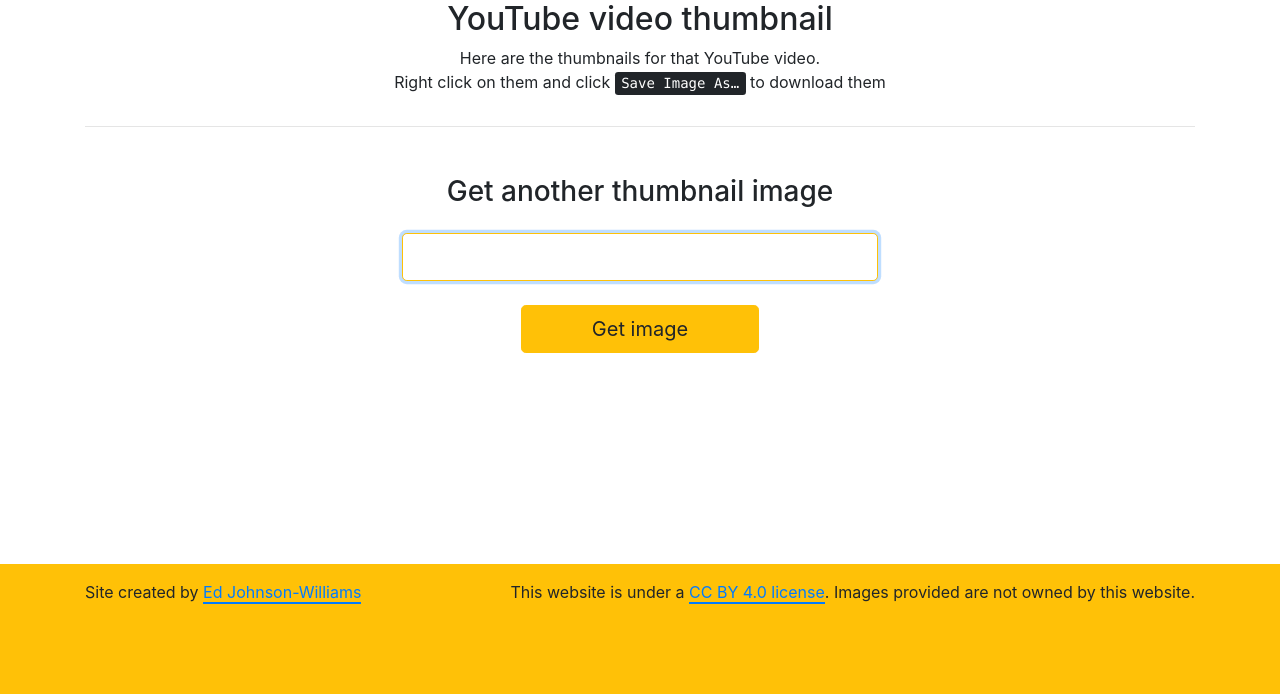
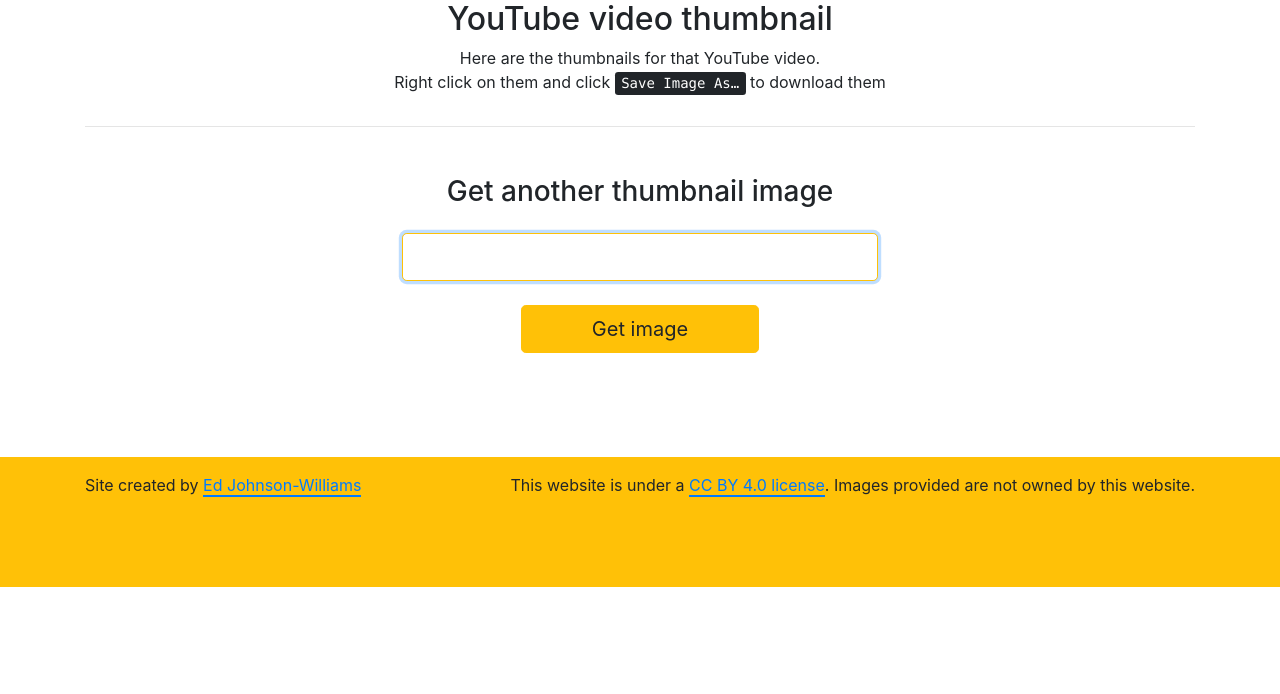
Before and after one commit to edjw/get-youtubethumbnails, a Flask app: template app/templates/submit.html in a window 1280 px wide. Shown: the part 106-800 px from the top of the page. Run offline with Flask 2, Linux system fonts and the light colour scheme; the template is opened without the code that fills it, so the values that code supplies are empty; some libraries are stand-ins or nearby versions.

Commit message:
fixing footer

```diff
--- a/app/static/css/main.css
+++ b/app/static/css/main.css
@@ -10,7 +10,7 @@ html {
 
 .footer {
 position: absolute;
-bottom: 0;
+/* bottom: 0; */
 width: 100%;
 height: 130px;
 }
--- a/app/templates/base.html
+++ b/app/templates/base.html
@@ -13,7 +13,7 @@
 
 <body>
     {% include 'includes/navbar.html' %}
-    <div class="container mb-5 mb-5 pb-5">
+    <div class="container mb-5">
         {% block content %}
         {% endblock %}
     </div>
```
